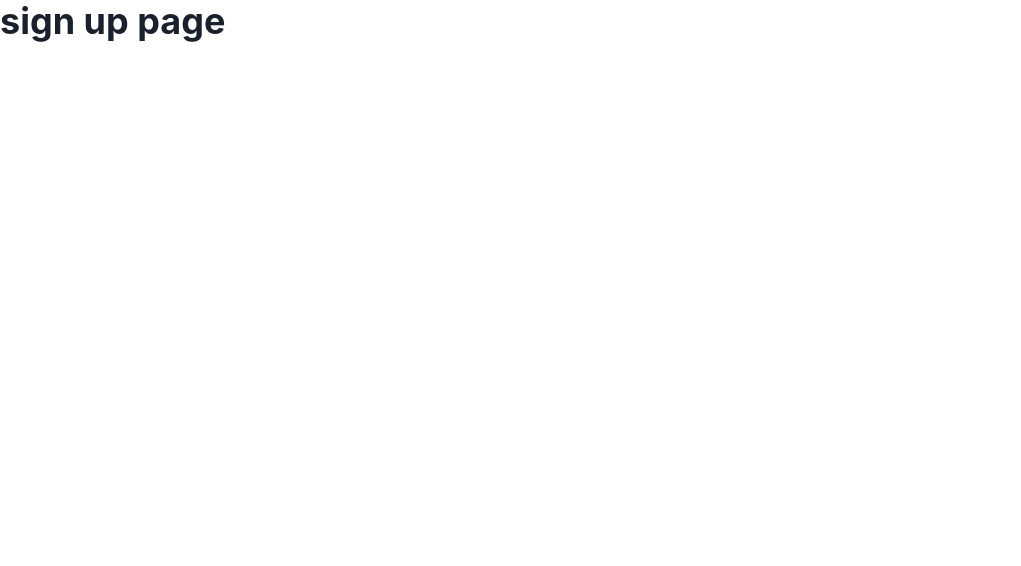
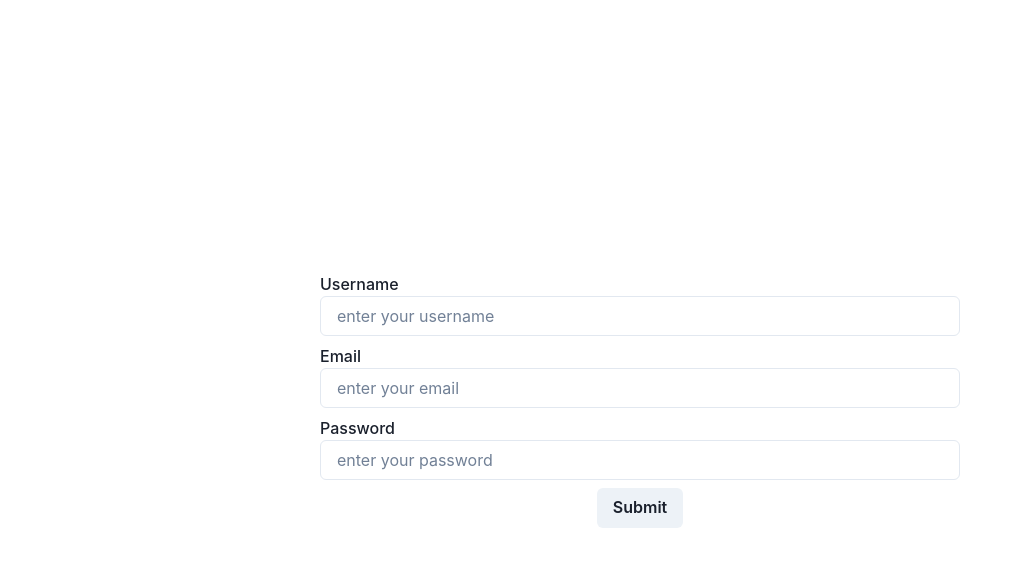
Before and after one commit to ravidhwn01/Todo-web-app, a React (Vite) app in the folder frontend/: page /sign-up in a window 1280 px wide. Shown: the top 566 px of the page, without its empty margins (0-1021 px from the left). Built offline with nearby package versions, Linux system fonts and the light colour scheme.

Commit message:
create login, signup form and get data

```diff
--- a/frontend/src/login/index.tsx
+++ b/frontend/src/login/index.tsx
@@ -1,11 +1,67 @@
-import { Flex, Heading } from "@chakra-ui/react";
-import React from "react";
+import {
+  Button,
+  Flex,
+  FormControl,
+  FormErrorMessage,
+  FormLabel,
+  Input,
+} from "@chakra-ui/react";
+import { useForm } from "react-hook-form";
+import { yupResolver } from "@hookform/resolvers/yup";
+import { ILoginUserSchema, LoginUserSchema } from "./schema/login-schema";
+function UserLogin() {
+  const {
+    register,
+    handleSubmit,
+    formState: { errors },
+    reset,
+  } = useForm<ILoginUserSchema>({
+    resolver: yupResolver(LoginUserSchema),
+  });
 
-function UserLogin() {
+  const onSubmitHandler = (loginUserDetails: ILoginUserSchema) => {
+    console.log(loginUserDetails);
+    reset({
+      email: "",
+      password: "",
+    });
+  };
   return (
-    <Flex>
-      <Heading>login page</Heading>
-    </Flex>
+    <>
+      <form onSubmit={handleSubmit(onSubmitHandler)}>
+        <Flex
+          direction="column"
+          w="100vw"
+          h="100vh"
+          justifyContent="center"
+          alignItems="center"
+        >
+          <FormControl w="50%" mb="2" isInvalid={!!errors["email"]?.message}>
+            <FormLabel m="0">Email</FormLabel>
+            <Input
+              type="email"
+              placeholder="enter your email"
+              {...register("email")}
+            />
+            {errors["email"]?.message && (
+              <FormErrorMessage> {errors["email"].message} </FormErrorMessage>
+            )}
+          </FormControl>
+          <FormControl w="50%" mb="2" isInvalid={!!errors["password"]?.message}>
+            <FormLabel m="0">Password</FormLabel>
+            <Input
+              type="password"
+              placeholder="enter your password"
+              {...register("password")}
+            />
+            {errors["password"]?.message && (
+              <FormErrorMessage>{errors["password"].message}</FormErrorMessage>
+            )}
+          </FormControl>
+          <Button type="submit">Submit </Button>
+        </Flex>
+      </form>
+    </>
   );
 }
 
--- /dev/null
+++ b/frontend/src/login/interface/login-interface.ts
@@ -0,0 +1,4 @@
+export interface ILoginUser {
+  email: string;
+  password: string;
+}
--- /dev/null
+++ b/frontend/src/login/schema/login-schema.ts
@@ -0,0 +1,8 @@
+import * as yup from "yup";
+
+export const LoginUserSchema = yup.object({
+  email: yup.string().required().email(),
+  password: yup.string().required(),
+});
+
+export type ILoginUserSchema = yup.InferType<typeof LoginUserSchema>;
--- a/frontend/src/sign up/index.tsx
+++ b/frontend/src/sign up/index.tsx
@@ -1,9 +1,79 @@
-import { Flex, FormControl, FormLabel, Heading, Input } from "@chakra-ui/react";
+import {
+  Button,
+  Flex,
+  FormControl,
+  FormErrorMessage,
+  FormLabel,
+  Input,
+} from "@chakra-ui/react";
+import { useForm } from "react-hook-form";
+import { yupResolver } from "@hookform/resolvers/yup";
+import { ISignupUser, UserSchema } from "./schema/signup-schema";
+function SignUp() {
+  const {
+    register,
+    handleSubmit,
+    formState: { errors },
+    reset,
+  } = useForm<ISignupUser>({
+    resolver: yupResolver(UserSchema),
+  });
 
-function SignUp() {
+  const onSubmitHandler = (userDetails: ISignupUser) => {
+    console.log(userDetails);
+    reset({
+      username: "",
+      email: "",
+      password: "",
+    });
+  };
+
   return (
     <>
-      <Heading>sign up page</Heading>
+      <form onSubmit={handleSubmit(onSubmitHandler)}>
+        <Flex
+          direction="column"
+          w="100vw"
+          h="100vh"
+          justifyContent="center"
+          alignItems="center"
+        >
+          <FormControl w="50%" mb="2" isInvalid={!!errors["username"]?.message}>
+            <FormLabel m="0">Username</FormLabel>
+            <Input
+              type="text"
+              placeholder="enter your username"
+              {...register("username")}
+            />
+            {errors["username"]?.message && (
+              <FormErrorMessage> {errors["username"].message}</FormErrorMessage>
+            )}
+          </FormControl>
+          <FormControl w="50%" mb="2" isInvalid={!!errors["email"]?.message}>
+            <FormLabel m="0">Email</FormLabel>
+            <Input
+              type="email"
+              placeholder="enter your email"
+              {...register("email")}
+            />
+            {errors["email"]?.message && (
+              <FormErrorMessage> {errors["email"].message}</FormErrorMessage>
+            )}
+          </FormControl>
+          <FormControl w="50%" mb="2" isInvalid={!!errors["password"]?.message}>
+            <FormLabel m="0">Password</FormLabel>
+            <Input
+              type="password"
+              placeholder="enter your password"
+              {...register("password")}
+            />
+            {errors["password"]?.message && (
+              <FormErrorMessage> {errors["password"].message}</FormErrorMessage>
+            )}
+          </FormControl>
+          <Button type="submit">Submit </Button>
+        </Flex>
+      </form>
     </>
   );
 }
--- /dev/null
+++ b/frontend/src/sign up/schema/signup-schema.ts
@@ -0,0 +1,9 @@
+import * as yup from "yup";
+
+export const UserSchema = yup.object({
+  username: yup.string().required().min(3),
+  email: yup.string().email().required(),
+  password: yup.string().required().min(8),
+});
+
+export type ISignupUser = yup.InferType<typeof UserSchema>;
```
Also changed, not shown: frontend/src/sign up/interface/signup-interface.ts (added, +8 -0 lines).
